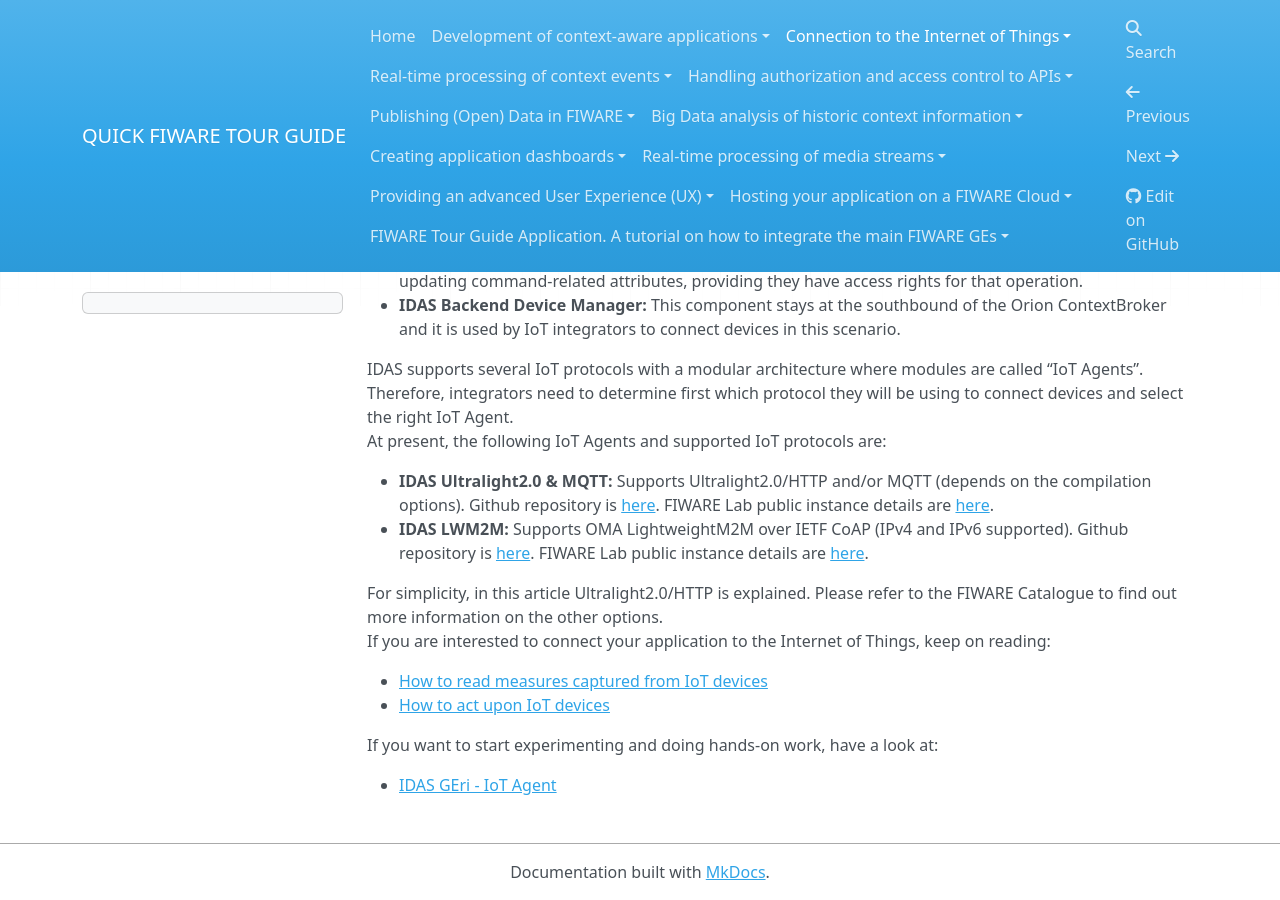
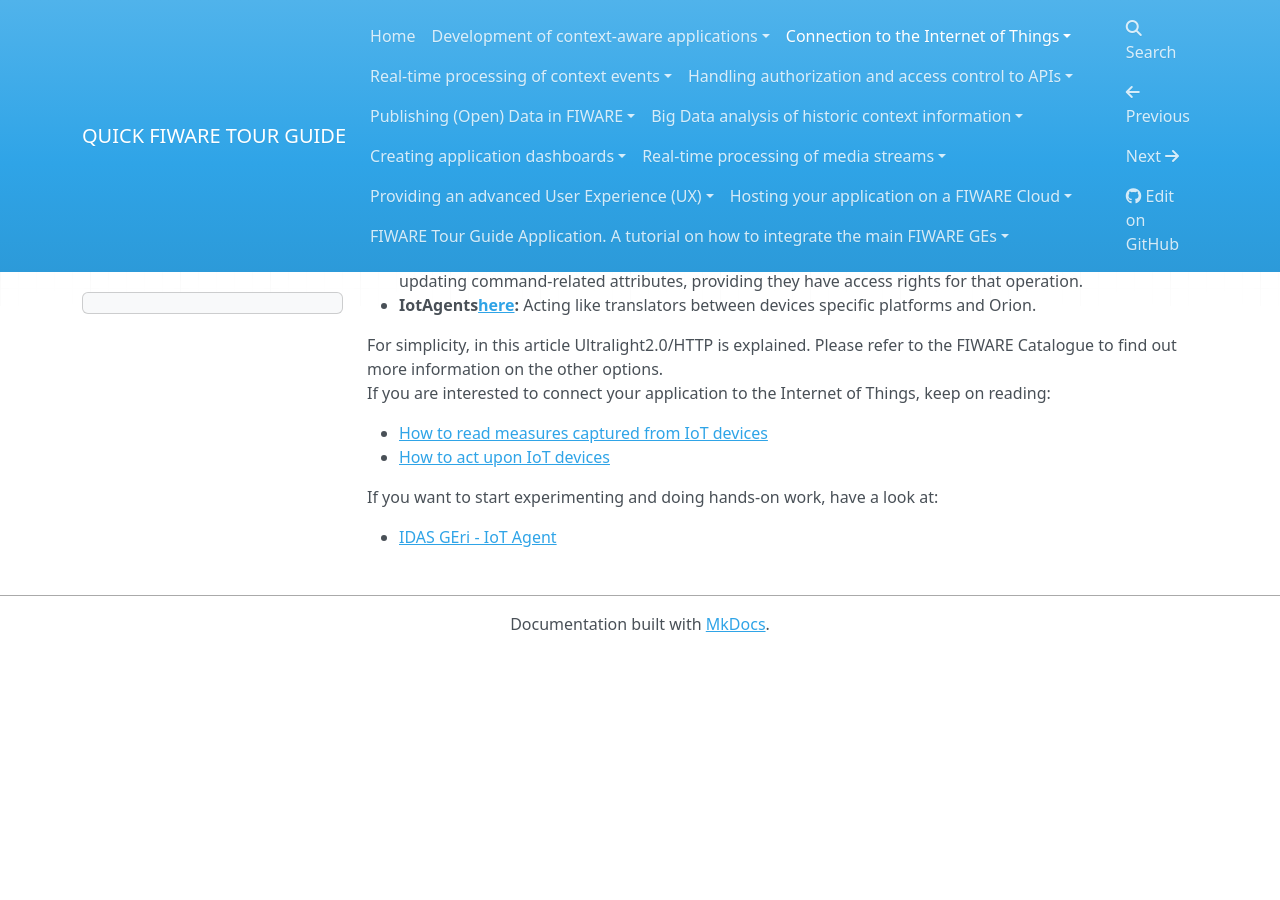
Before and after one commit to FIWARE-Ops/docs.TourGuide, an MkDocs documentation site: the page built from doc/connection-to-the-internet-of-things/introduction.md, in a window 1280 px wide and 900 px high, scrolled down 1023 px. Built offline with MkDocs 1.6.1, drawn with Linux system fonts in a browser that asks for light colours; nearby versions of some CDN libraries; comment, search, counter and statistics services are not loaded; old or Windows-style settings are respelled for this version of MkDocs; after the commit the page ends 1675 px from its top, so only the background shows below that.

Commit message:
Update introduction.md

```diff
--- a/doc/connection-to-the-internet-of-things/introduction.md
+++ b/doc/connection-to-the-internet-of-things/introduction.md
@@ -32,26 +32,9 @@ implementations:
     representing devices and Developers may also send commands to
     devices by updating command-related attributes, providing they have
     access rights for that operation.
--   **IDAS Backend Device Manager:** This component stays at the
-    southbound of the Orion ContextBroker and it is used by IoT
-    integrators to connect devices in this scenario.
+-   **IotAgents[here](https://github.com/Fiware?utf8=%E2%9C%93&q=IoTAgent):** Acting like translators
+    between devices specific platforms and Orion.
 
-IDAS supports several IoT protocols with a modular architecture where
-modules are called “IoT Agents”. Therefore, integrators need to
-determine first which protocol they will be using to connect devices and
-select the right IoT Agent.
- At present, the following IoT Agents and supported IoT protocols are:
-
--   **IDAS Ultralight2.0 & MQTT:** Supports Ultralight2.0/HTTP and/or
-    MQTT (depends on the compilation options). Github repository is
-    [here](https://github.com/telefonicaid/fiware-IoTAgent-Cplusplus/).
-    FIWARE Lab public instance details are
-    [here](http://catalogue.fiware.org/enablers/backend-device-management-idas/instances).
--   **IDAS LWM2M:** Supports OMA LightweightM2M over IETF CoAP (IPv4 and
-    IPv6 supported). Github repository is
-    [here](https://github.com/telefonicaid/lightweightm2m-iotagent).
-    FIWARE Lab public instance details are
-    [here](http://catalogue.fiware.org/enablers/backend-device-management-idas/instances).
 
 For simplicity, in this article Ultralight2.0/HTTP is explained. Please
 refer to the FIWARE Catalogue to find out more information on the other
```
